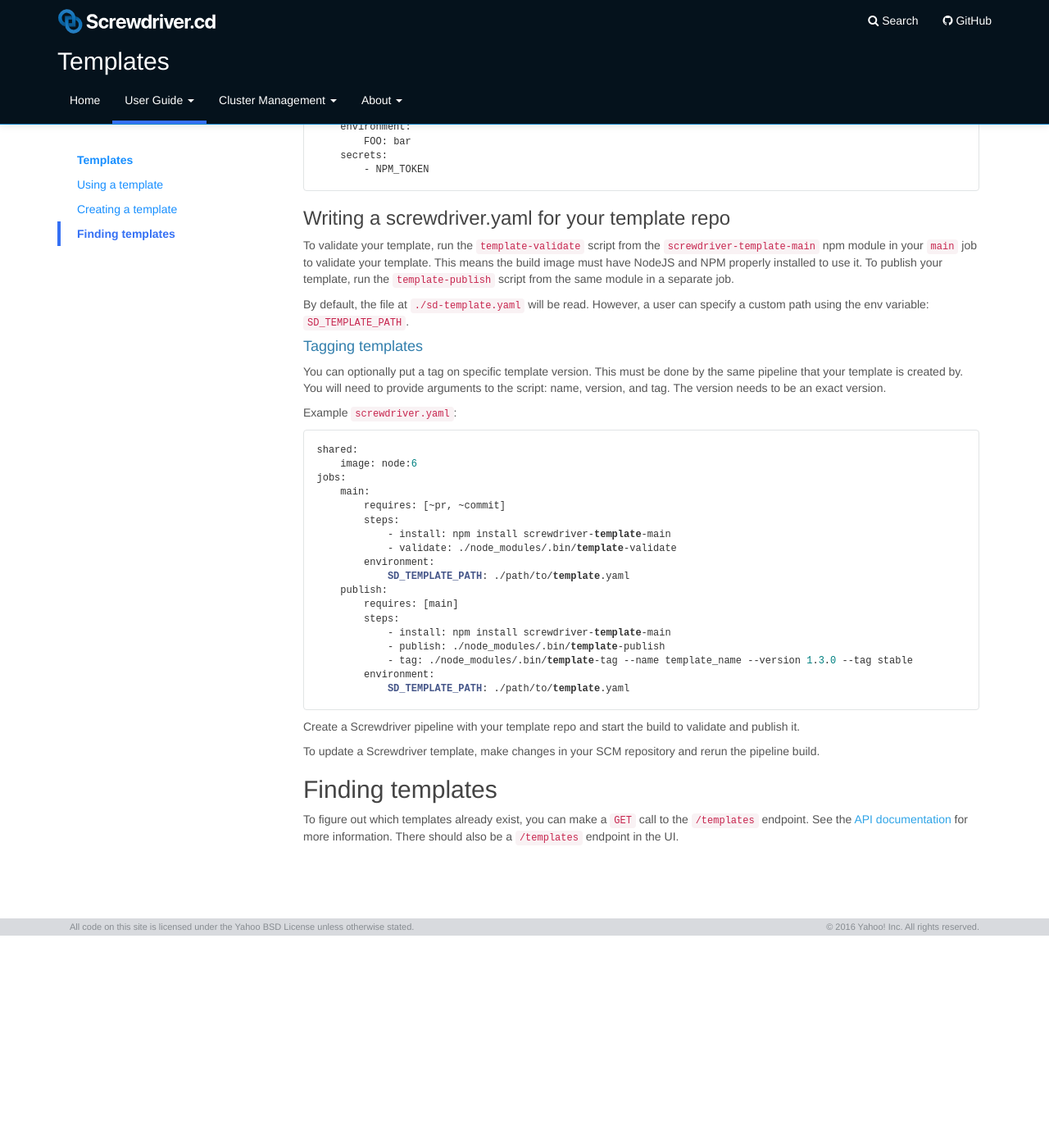
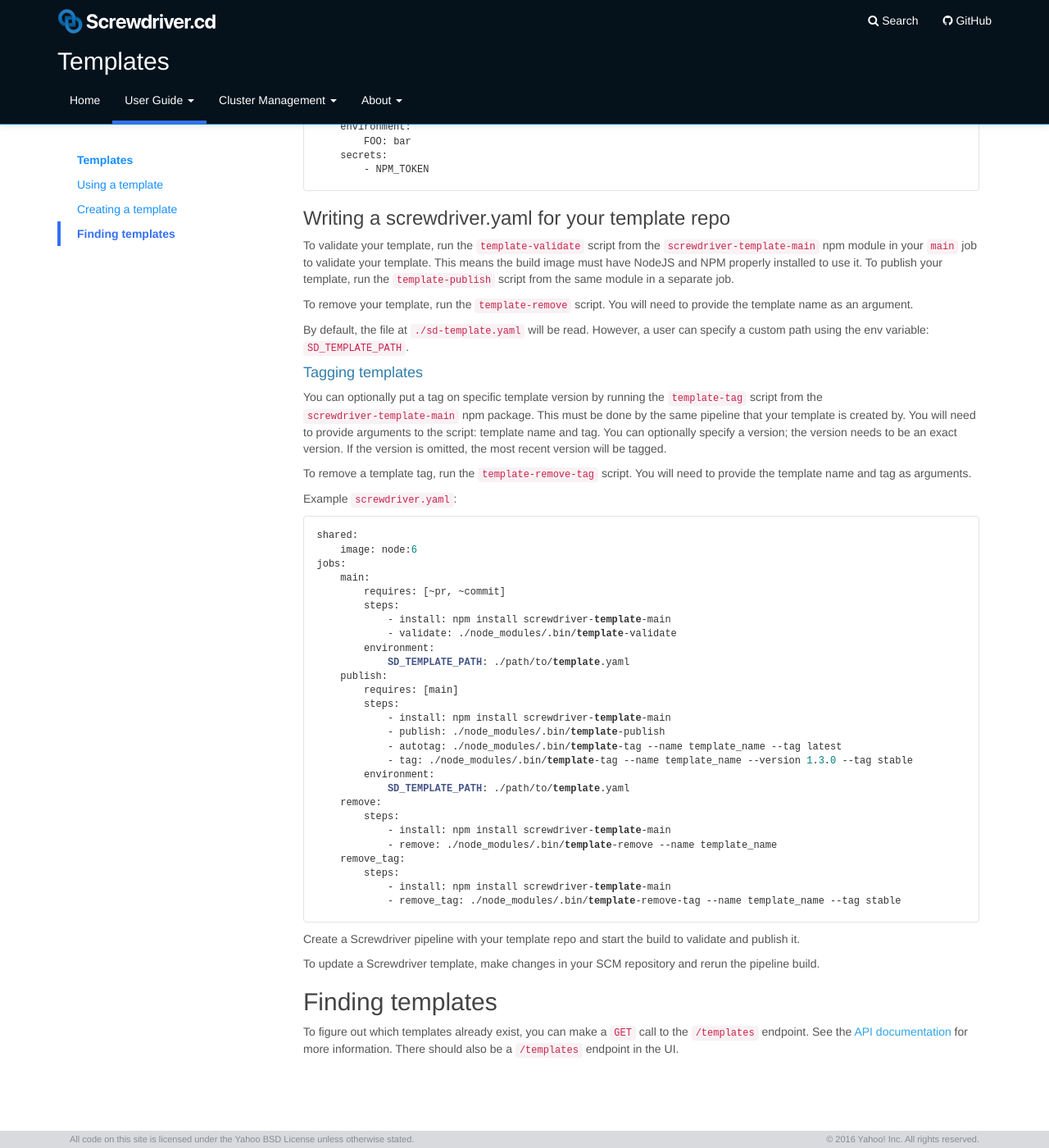
Before and after one commit to screwdriver-cd/guide, a Jekyll site: the page built from docs/user-guide/templates.md, in a window 1280 px wide and 1400 px high, scrolled down 1584 px. Shown: the whole window at 82% size. Built offline with Jekyll 4.4.1, drawn with Linux system fonts in a browser that asks for light colours; before the commit the page ends 2725 px from its top, so only the background shows below that.

Commit message:
feat: Add additional template documentation
* Template removal

* Template tag removal

* Autotagging latest versions

````diff
--- a/docs/user-guide/templates.md
+++ b/docs/user-guide/templates.md
@@ -104,10 +104,14 @@ config:
 
 To validate your template, run the `template-validate` script from the `screwdriver-template-main` npm module in your `main` job to validate your template. This means the build image must have NodeJS and NPM properly installed to use it. To publish your template, run the `template-publish` script from the same module in a separate job.
 
+To remove your template, run the `template-remove` script. You will need to provide the template name as an argument.
+
 By default, the file at `./sd-template.yaml` will be read. However, a user can specify a custom path using the env variable: `SD_TEMPLATE_PATH`.
 
 #### Tagging templates
-You can optionally put a tag on specific template version. This must be done by the same pipeline that your template is created by. You will need to provide arguments to the script: name, version, and tag. The version needs to be an exact version.
+You can optionally put a tag on specific template version by running the `template-tag` script from the `screwdriver-template-main` npm package. This must be done by the same pipeline that your template is created by. You will need to provide arguments to the script: template name and tag. You can optionally specify a version; the version needs to be an exact version. If the version is omitted, the most recent version will be tagged.
+
+To remove a template tag, run the `template-remove-tag` script. You will need to provide the template name and tag as arguments.
 
 Example `screwdriver.yaml`:
 
@@ -127,9 +131,18 @@ jobs:
         steps:
             - install: npm install screwdriver-template-main
             - publish: ./node_modules/.bin/template-publish
+            - autotag: ./node_modules/.bin/template-tag --name template_name --tag latest
             - tag: ./node_modules/.bin/template-tag --name template_name --version 1.3.0 --tag stable
         environment:
             SD_TEMPLATE_PATH: ./path/to/template.yaml
+    remove:
+        steps:
+            - install: npm install screwdriver-template-main
+            - remove: ./node_modules/.bin/template-remove --name template_name
+    remove_tag:
+        steps:
+            - install: npm install screwdriver-template-main
+            - remove_tag: ./node_modules/.bin/template-remove-tag --name template_name --tag stable
 ```
 
 Create a Screwdriver pipeline with your template repo and start the build to validate and publish it.
````
